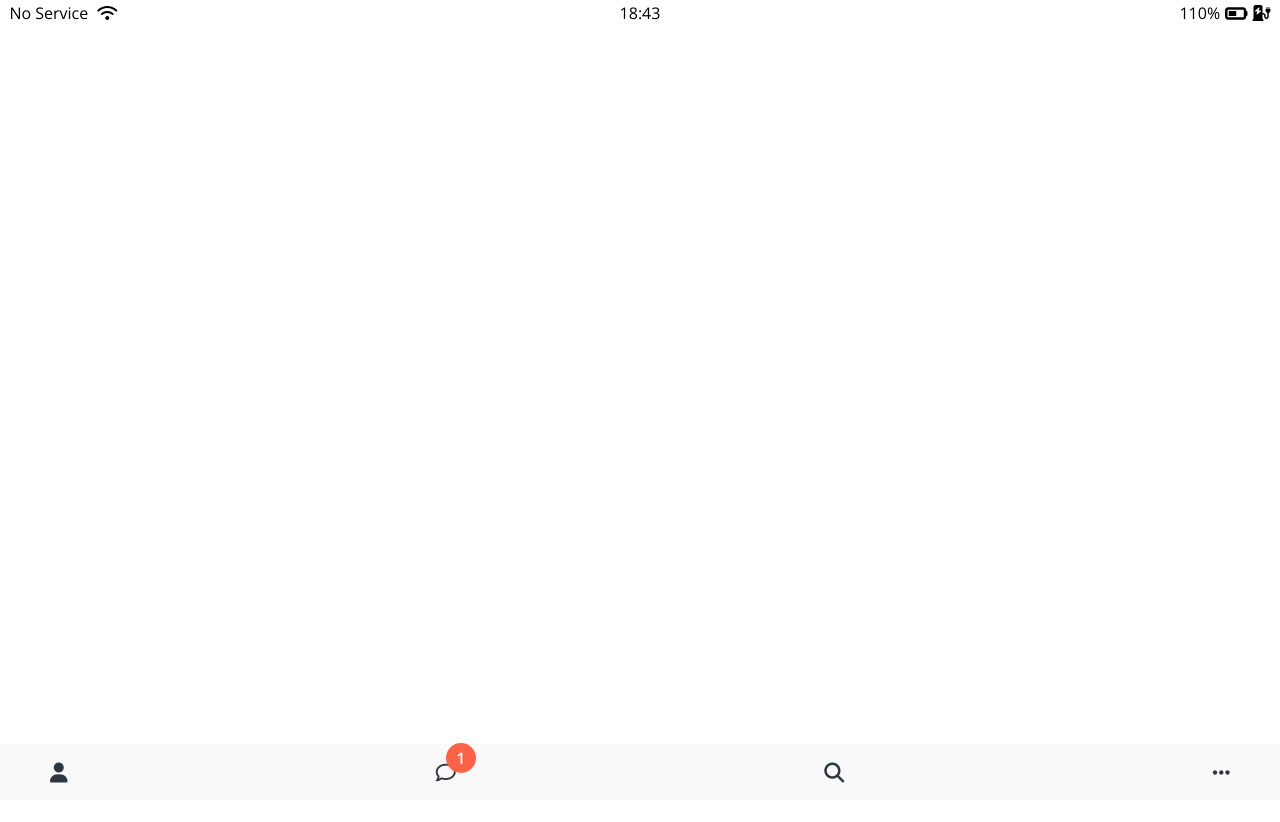
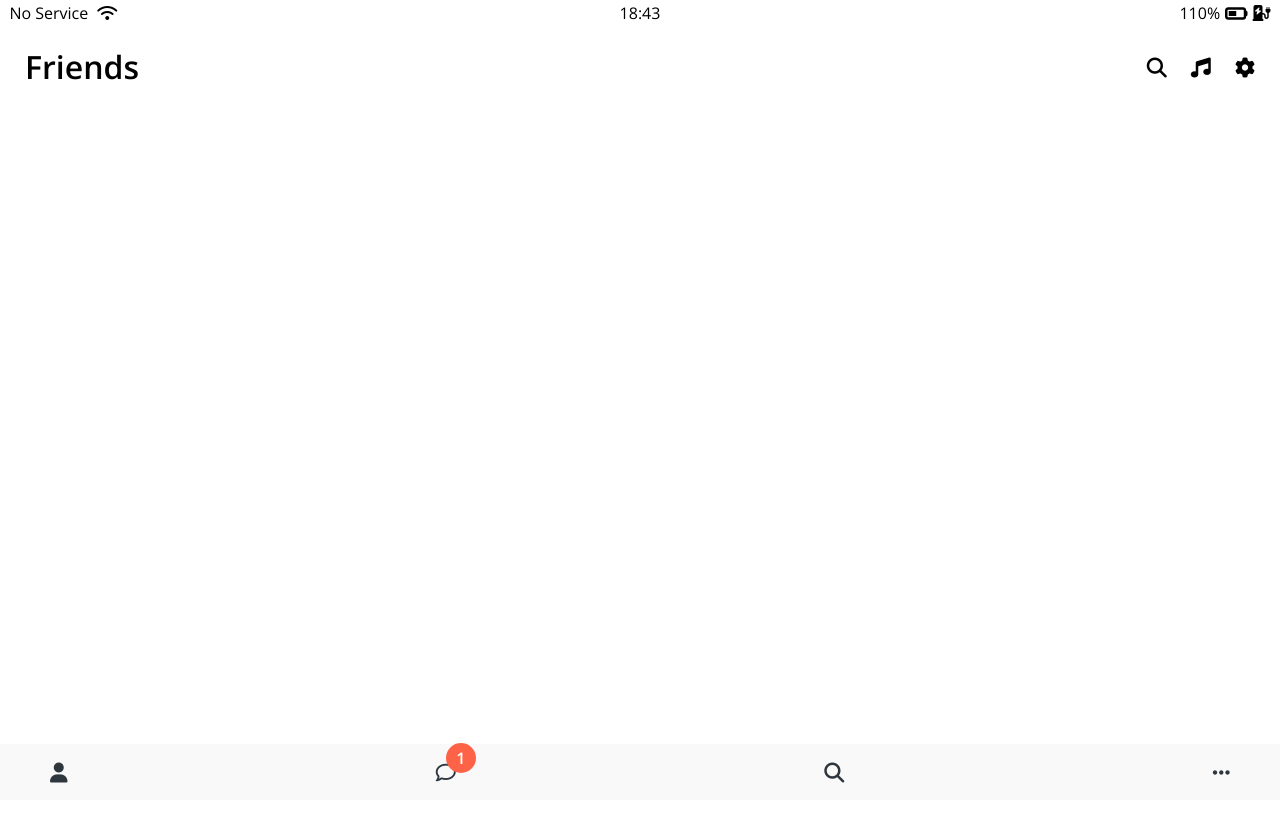
Before and after one commit to leehywo/kokoa_clone, a plain HTML site: page friends.html in a window 1280 px wide. Shown: the top 822 px of the page. Drawn offline with nearby package versions, Linux system fonts and the light colour scheme.

Commit message:
make header

```diff
--- /dev/null
+++ b/css/components/screen-header.css
@@ -0,0 +1,13 @@
+.screen-header {
+  display: flex;
+  justify-content: space-between;
+  align-items: center;
+  padding: 25px;
+}
+.screen-header__icons span {
+  margin-left: 20px;
+}
+.screen-header__title {
+  font-size: 32px;
+  font-weight: 600;
+}
--- a/css/styles.css
+++ b/css/styles.css
@@ -5,6 +5,7 @@
 /* Components */
 @import "components/status-bar.css";
 @import "components/nav-bar.css";
+@import "components/screen-header.css";
 
 /* Screnens */
 @import "screens/login.css";
--- a/friends.html
+++ b/friends.html
@@ -21,6 +21,15 @@
         <i class="fas fa-charging-station"></i>
       </div>
     </div>
+    <header class="screen-header">
+      <h1 class="screen-header__title">Friends</h1>
+      <div class="screen-header__icons">
+        <span><i class="fas fa-search fa-lg"></i></span>
+        <span><i class="fas fa-music fa-lg"></i></span>
+        <span><i class="fas fa-cog fa-lg"></i></span>
+      </div>
+    </header>
+
     <nav class="nav">
       <ul class="nav__list">
         <li class="nav__btn">
```
